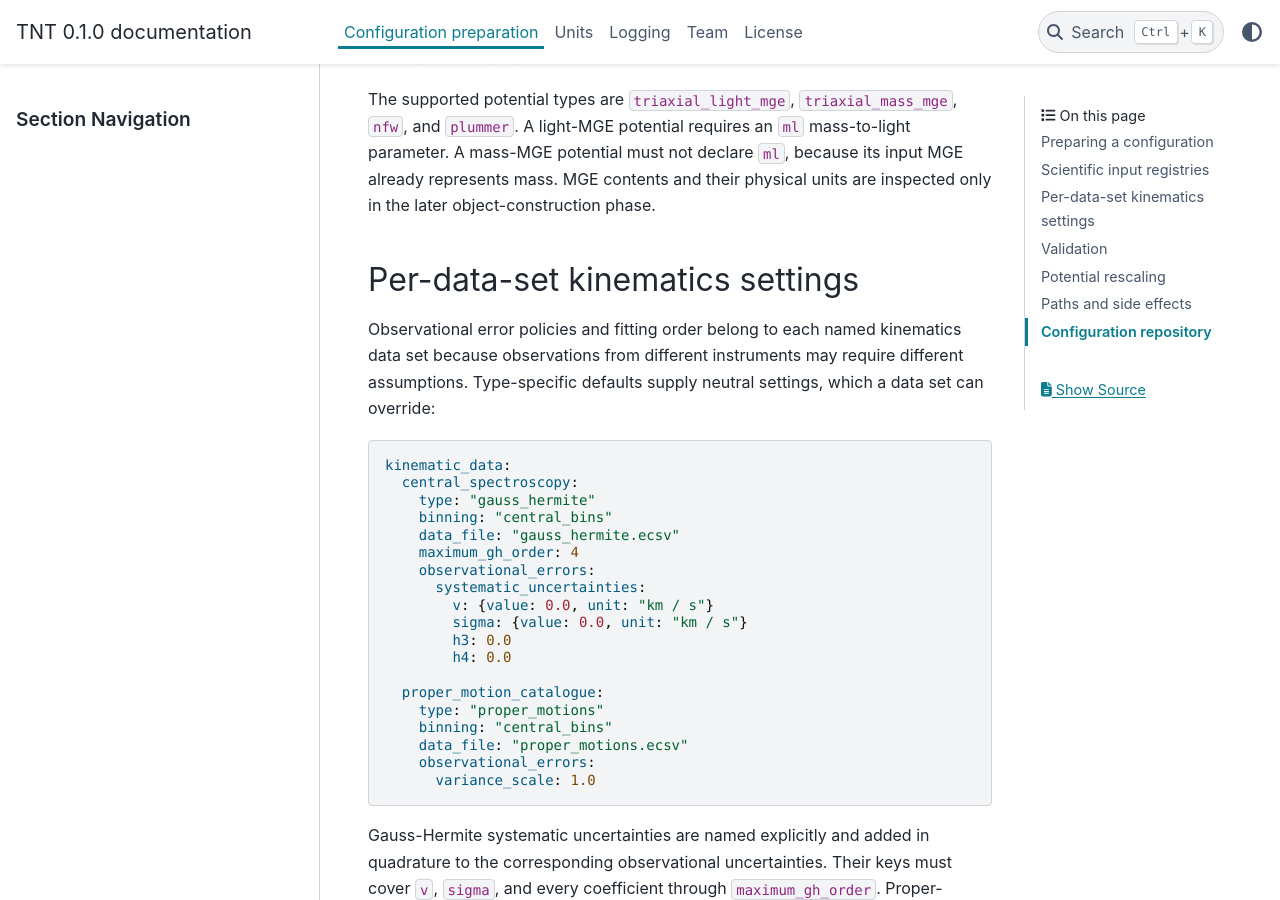
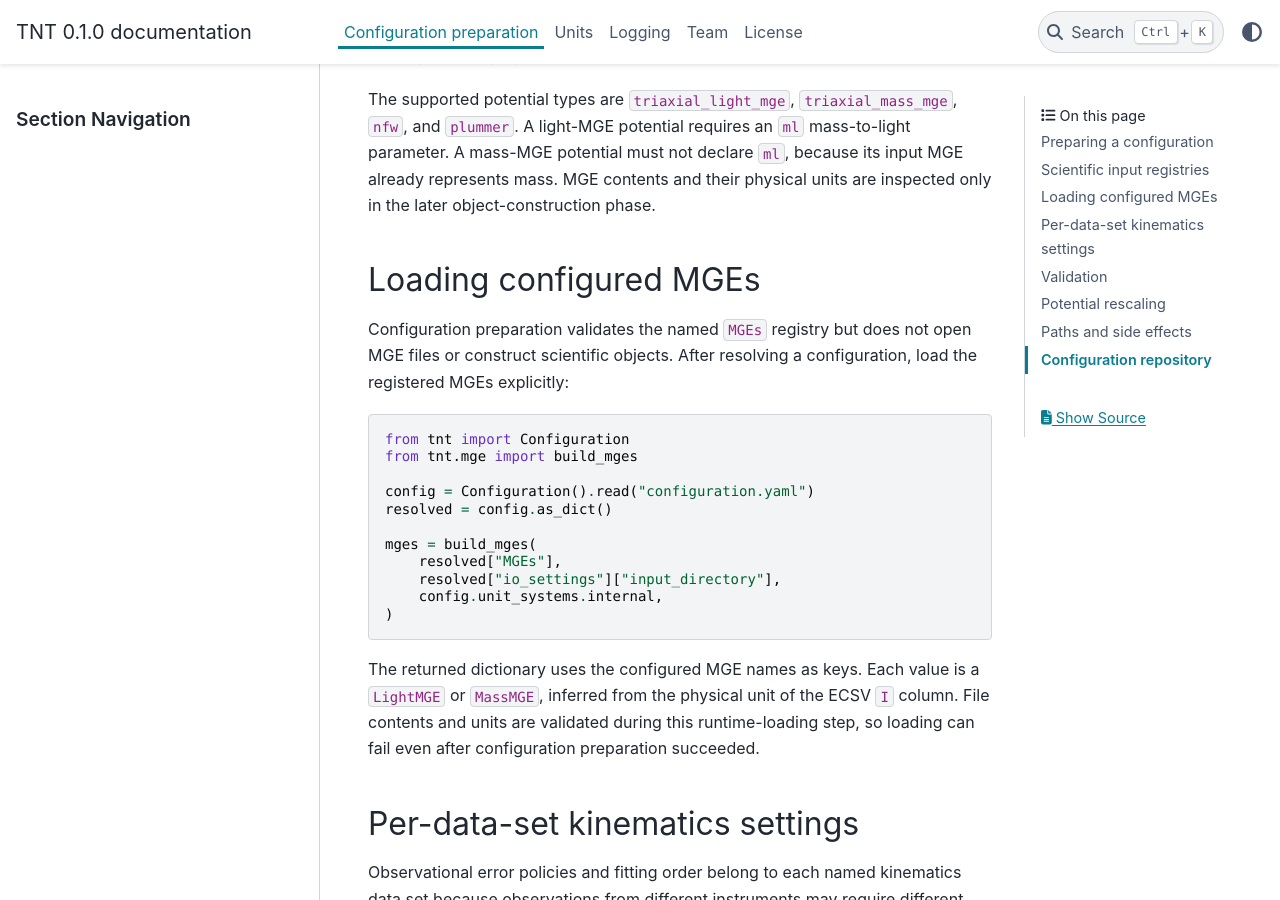
Before and after one commit to dynamics-of-stellar-systems/tnt, a Sphinx documentation site: the page built from docs/source/configuration.md, in a window 1280 px wide and 900 px high, scrolled down 3455 px. Built offline with Sphinx 7.4.7 and the PyData theme 0.15.4, drawn with Linux system fonts in a browser that asks for light colours.

Commit message:
Document configured MGE runtime loading

````diff
--- a/docs/source/configuration.md
+++ b/docs/source/configuration.md
@@ -134,6 +134,31 @@ The supported potential types are `triaxial_light_mge`,
 `ml` mass-to-light parameter. A mass-MGE potential must not declare `ml`,
 because its input MGE already represents mass. MGE contents and their physical
 units are inspected only in the later object-construction phase.
+
+## Loading configured MGEs
+
+Configuration preparation validates the named `MGEs` registry but does not
+open MGE files or construct scientific objects. After resolving a
+configuration, load the registered MGEs explicitly:
+
+```python
+from tnt import Configuration
+from tnt.mge import build_mges
+
+config = Configuration().read("configuration.yaml")
+resolved = config.as_dict()
+
+mges = build_mges(
+    resolved["MGEs"],
+    resolved["io_settings"]["input_directory"],
+    config.unit_systems.internal,
+)
+```
+
+The returned dictionary uses the configured MGE names as keys. Each value is
+a `LightMGE` or `MassMGE`, inferred from the physical unit of the ECSV `I`
+column. File contents and units are validated during this runtime-loading
+step, so loading can fail even after configuration preparation succeeded.
 
 ## Per-data-set kinematics settings
 
````
Also changed, not shown: aidocs/KNOWLEDGE.md (+3 -0 lines).
